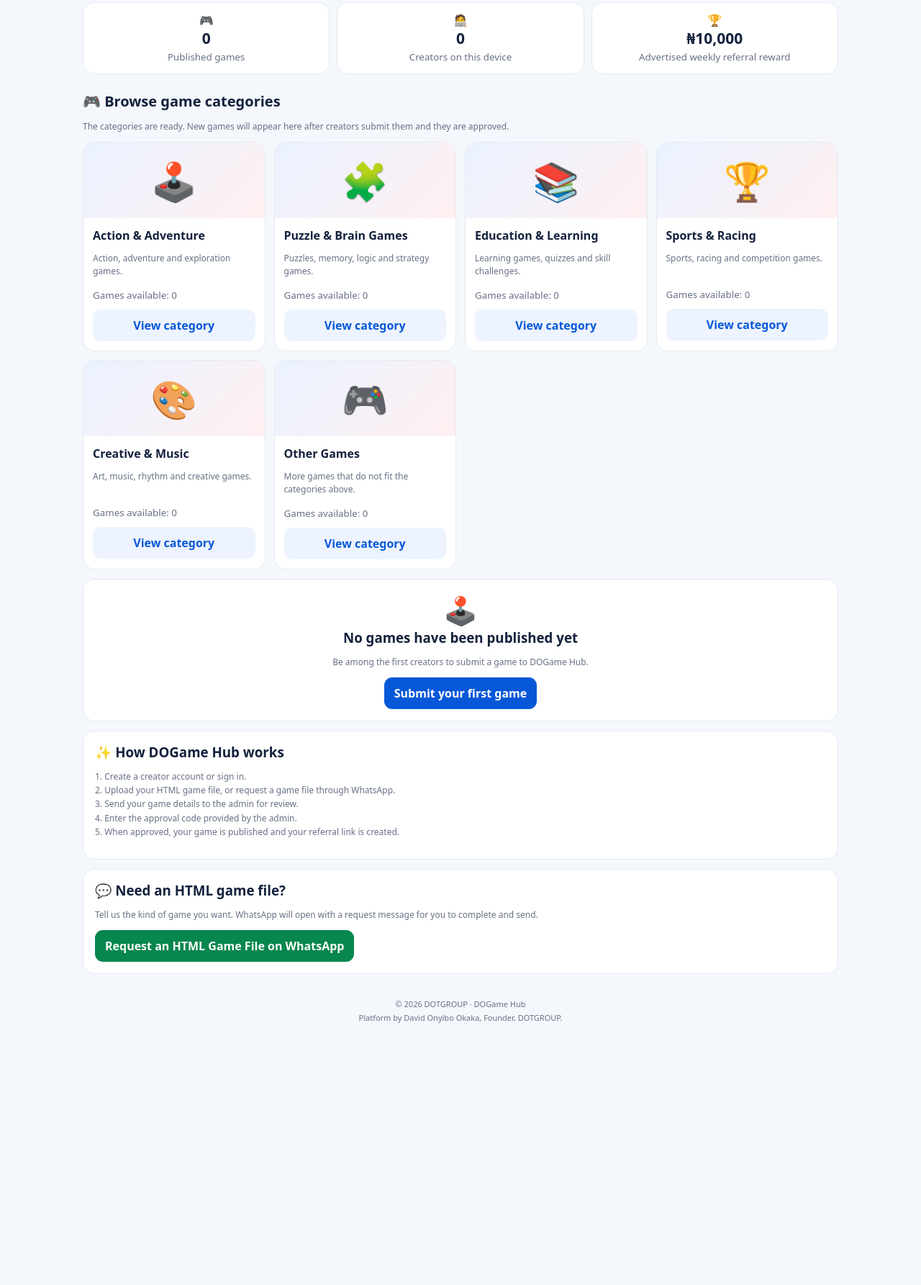
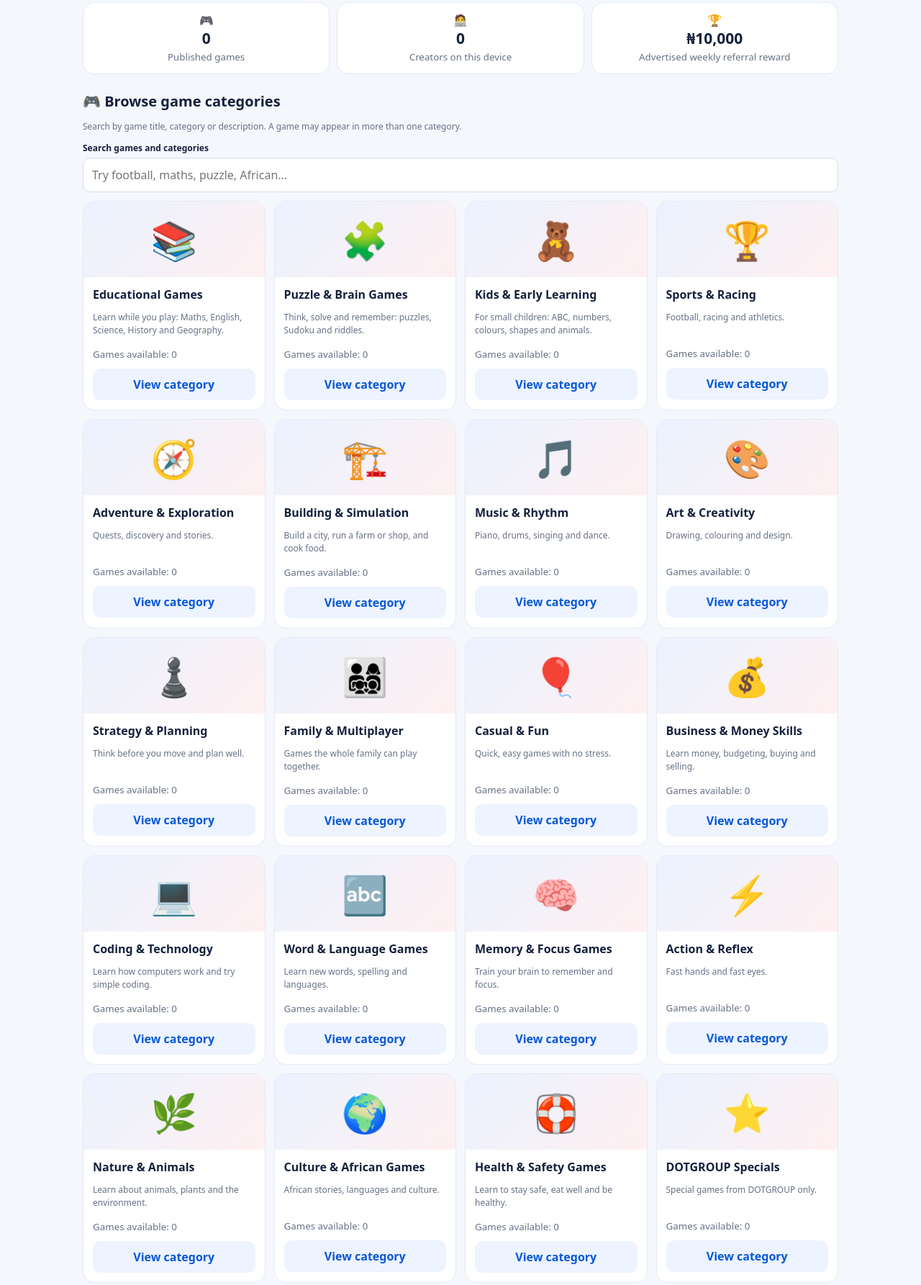
Before and after one commit to dot2025top-cmyk/dogamehub, a plain HTML site: page index.html in a window 1280 px wide. Shown: the part 443-2228 px from the top of the page at 72% size. Before the commit the page ends 1976 px from the top, so only its background shows below. Drawn offline with Linux system fonts and the light colour scheme.

Commit message:
Update index.html

```diff
--- a/index.html
+++ b/index.html
@@ -47,7 +47,8 @@ header h1{font-size:clamp(28px,5vw,43px);margin:25px 0 7px}header p{max-width:72
 
  <section id="categories">
   <h2>🎮 Browse game categories</h2>
-  <p class="hint">The categories are ready. New games will appear here after creators submit them and they are approved.</p>
+  <p class="hint">Search by game title, category or description. A game may appear in more than one category.</p>
+  <div class="field"><label for="gameSearch">Search games and categories</label><input id="gameSearch" type="search" placeholder="Try football, maths, puzzle, African..." oninput="renderSite()"></div>
   <div class="grid" id="categoryGrid"></div>
   <div id="publishedGames"></div>
   <div class="panel" id="emptyGames" style="text-align:center">
@@ -111,12 +112,26 @@ const ADMIN_PASSWORD="SStone@@2020";
 const WA_ADMIN="2349024370617";
 const COMMUNITY_URL="https://chat.whatsapp.com/E41Fc9y1Qd35ZJEUg105gU";
 const categories=[
- {name:"Action & Adventure",icon:"🕹️",desc:"Action, adventure and exploration games."},
- {name:"Puzzle & Brain Games",icon:"🧩",desc:"Puzzles, memory, logic and strategy games."},
- {name:"Education & Learning",icon:"📚",desc:"Learning games, quizzes and skill challenges."},
- {name:"Sports & Racing",icon:"🏆",desc:"Sports, racing and competition games."},
- {name:"Creative & Music",icon:"🎨",desc:"Art, music, rhythm and creative games."},
- {name:"Other Games",icon:"🎮",desc:"More games that do not fit the categories above."}
+ {name:"Educational Games",icon:"📚",desc:"Learn while you play: Maths, English, Science, History and Geography."},
+ {name:"Puzzle & Brain Games",icon:"🧩",desc:"Think, solve and remember: puzzles, Sudoku and riddles."},
+ {name:"Kids & Early Learning",icon:"🧸",desc:"For small children: ABC, numbers, colours, shapes and animals."},
+ {name:"Sports & Racing",icon:"🏆",desc:"Football, racing and athletics."},
+ {name:"Adventure & Exploration",icon:"🧭",desc:"Quests, discovery and stories."},
+ {name:"Building & Simulation",icon:"🏗️",desc:"Build a city, run a farm or shop, and cook food."},
+ {name:"Music & Rhythm",icon:"🎵",desc:"Piano, drums, singing and dance."},
+ {name:"Art & Creativity",icon:"🎨",desc:"Drawing, colouring and design."},
+ {name:"Strategy & Planning",icon:"♟️",desc:"Think before you move and plan well."},
+ {name:"Family & Multiplayer",icon:"👨‍👩‍👧‍👦",desc:"Games the whole family can play together."},
+ {name:"Casual & Fun",icon:"🎈",desc:"Quick, easy games with no stress."},
+ {name:"Business & Money Skills",icon:"💰",desc:"Learn money, budgeting, buying and selling."},
+ {name:"Coding & Technology",icon:"💻",desc:"Learn how computers work and try simple coding."},
+ {name:"Word & Language Games",icon:"🔤",desc:"Learn new words, spelling and languages."},
+ {name:"Memory & Focus Games",icon:"🧠",desc:"Train your brain to remember and focus."},
+ {name:"Action & Reflex",icon:"⚡",desc:"Fast hands and fast eyes."},
+ {name:"Nature & Animals",icon:"🌿",desc:"Learn about animals, plants and the environment."},
+ {name:"Culture & African Games",icon:"🌍",desc:"African stories, languages and culture."},
+ {name:"Health & Safety Games",icon:"🛟",desc:"Learn to stay safe, eat well and be healthy."},
+ {name:"DOTGROUP Specials",icon:"⭐",desc:"Special games from DOTGROUP only."}
 ];
 const get=(k,d)=>{try{return JSON.parse(localStorage.getItem(k)||JSON.stringify(d))}catch(e){return d}};
 const set=(k,v)=>localStorage.setItem(k,JSON.stringify(v));
@@ -170,7 +185,11 @@ function renderCreator(){
   <div class="success"><b>Welcome, ${esc(u.name)}!</b><br><span class="hint">Your creator account is ready.</span></div>
   <h3 style="margin-top:20px">Submit your HTML game</h3>
   <div class="field"><label>Game title</label><input id="gameName" placeholder="Enter your game title"></div>
-  <div class="field"><label>Game category</label><select id="gameCategory">${categories.map(c=>`<option>${c.name}</option>`).join("")}</select></div>
+  <div class="field"><label>Choose all categories that fit your game (you can select more than one)</label>
+  <div id="gameCategoryChoices" class="grid" style="grid-template-columns:repeat(auto-fit,minmax(190px,1fr));gap:7px">
+   ${categories.map((c,i)=>`<label style="display:flex;align-items:center;gap:8px;padding:9px;border:1px solid var(--line);border-radius:10px;font-size:12px"><input type="checkbox" name="gameCategory" value="${c.name}" style="width:auto"> ${c.icon} ${c.name}</label>`).join("")}
+  </div>
+ </div>
   <div class="field"><label>Short game description</label><textarea id="gameDesc" placeholder="Tell players what your game is about"></textarea></div>
   <div class="field"><label>Choose your HTML game file (.html)</label><input id="gameFile" type="file" accept=".html,text/html" onchange="readGameFile(this)"></div>
   <p id="fileStatus" class="hint">Select one HTML file, preferably under 1 MB for this browser-only demo.</p>
@@ -193,15 +212,15 @@ function readGameFile(input){
 }
 function submitGame(){
  const u=currentCreator();if(!u){alert("Please sign in first.");return}
- const title=document.getElementById("gameName").value.trim(),category=document.getElementById("gameCategory").value,desc=document.getElementById("gameDesc").value.trim(),code=document.getElementById("approvalCode").value.trim().toUpperCase();
- if(!title||!desc||!uploadedHtml){alert("Enter the game title and description, and choose the HTML file.");return}
+ const title=document.getElementById("gameName").value.trim(),selectedCategories=[...document.querySelectorAll('input[name="gameCategory"]:checked')].map(x=>x.value),desc=document.getElementById("gameDesc").value.trim(),code=document.getElementById("approvalCode").value.trim().toUpperCase();
+ if(!title||!desc||!uploadedHtml||selectedCategories.length===0){alert("Enter the game title and description, choose at least one category, and select the HTML file.");return}
  const codes=get("dogame_approval_codes",[]),match=codes.find(c=>c.code===code&&c.type==="approval"&&!c.used);
  if(!match){alert("That approval code is invalid or has already been used. Please contact the admin on WhatsApp.");return}
  let games=get("dogame_published_games",[]);
- const game={id:"g"+Date.now(),title,category,desc,html:uploadedHtml,fileName:uploadedFileName,creator:u.username,creatorName:u.name,created:Date.now()};
+ const game={id:"g"+Date.now(),title,categories:selectedCategories,desc,html:uploadedHtml,fileName:uploadedFileName,creator:u.username,creatorName:u.name,created:Date.now()};
  games.push(game);set("dogame_published_games",games);
  match.used=true;match.usedBy=u.username;set("dogame_approval_codes",codes);
- let submissions=get("dogame_submissions",[]);submissions.push({id:game.id,title,category,fileName:uploadedFileName,creator:u.username,status:"approved",created:Date.now()});set("dogame_submissions",submissions);
+ let submissions=get("dogame_submissions",[]);submissions.push({id:game.id,title,categories:selectedCategories,fileName:uploadedFileName,creator:u.username,status:"approved",created:Date.now()});set("dogame_submissions",submissions);
  uploadedHtml=null;uploadedFileName="";renderCreator();renderSite();
  alert("Congratulations! Your game has been approved and published in this browser. Your referral link is now available.");
 }
@@ -232,15 +251,18 @@ function renderSite(){
  const games=get("dogame_published_games",[]);
  document.getElementById("gameTotal").textContent=games.length;
  document.getElementById("creatorTotal").textContent=get("dogame_creators",[]).length;
- document.getElementById("categoryGrid").innerHTML=categories.map(c=>{
-  const count=games.filter(g=>g.category===c.name).length;
+ const query=(document.getElementById("gameSearch")?.value||"").trim().toLowerCase();
+ const matchingGames=games.filter(g=>[g.title,g.desc,...(g.categories||[g.category||""])].join(" ").toLowerCase().includes(query));
+ const matchingCategories=categories.filter(c=>!query||c.name.toLowerCase().includes(query)||c.desc.toLowerCase().includes(query)||matchingGames.some(g=>(g.categories||[g.category||""]).includes(c.name)));
+ document.getElementById("categoryGrid").innerHTML=matchingCategories.map(c=>{
+  const count=games.filter(g=>(g.categories||[g.category||""]).includes(c.name)).length;
   return `<article class="card"><div class="art">${c.icon}</div><div class="body"><h3>${c.name}</h3><p>${c.desc}</p><small>Games available: ${count}</small><button class="btn soft" onclick="showCategory('${c.name.replace(/'/g,"\\'")}')">View category</button></div></article>`;
- }).join("");
- document.getElementById("emptyGames").classList.toggle("hidden",games.length>0);
- document.getElementById("publishedGames").innerHTML=games.length?`<h2>🌟 Published Games</h2><div class="grid">${games.map(g=>`<article class="card"><div class="art">🎮</div><div class="body"><h3>${esc(g.title)}</h3><p>${esc(g.desc)}</p><small>${esc(g.category)} · By ${esc(g.creatorName)}</small><button class="btn blue" onclick="launchGame('${g.id}')">Launch Game</button></div></article>`).join("")}</div>`:"";
+ }).join("")||'<p class="hint">No matching categories found.</p>';
+ document.getElementById("emptyGames").classList.toggle("hidden",games.length>0||query.length>0);
+ document.getElementById("publishedGames").innerHTML=matchingGames.length?`<h2>🌟 ${query?"Search results":"Published Games"}</h2><div class="grid">${matchingGames.map(g=>`<article class="card"><div class="art">🎮</div><div class="body"><h3>${esc(g.title)}</h3><p>${esc(g.desc)}</p><small>${esc((g.categories||[g.category||""]).join(" · "))} · By ${esc(g.creatorName)}</small><button class="btn blue" onclick="launchGame('${g.id}')">Launch Game</button></div></article>`).join("")}</div>`:(query?'<p class="hint">No games match your search yet.</p>':"");
 }
 function showCategory(name){
- const list=get("dogame_published_games",[]).filter(g=>g.category===name);
+ const list=get("dogame_published_games",[]).filter(g=>(g.categories||[g.category||""]).includes(name));
  alert(list.length?name+": "+list.map(g=>g.title).join(", "):name+" is currently empty. Approved games will appear here.");
 }
 function launchGame(id){
@@ -261,4 +283,4 @@ document.getElementById("year").textContent=new Date().getFullYear();
 renderSite();
 </script>
 </body>
-                       </html>
+                      </html>
```
